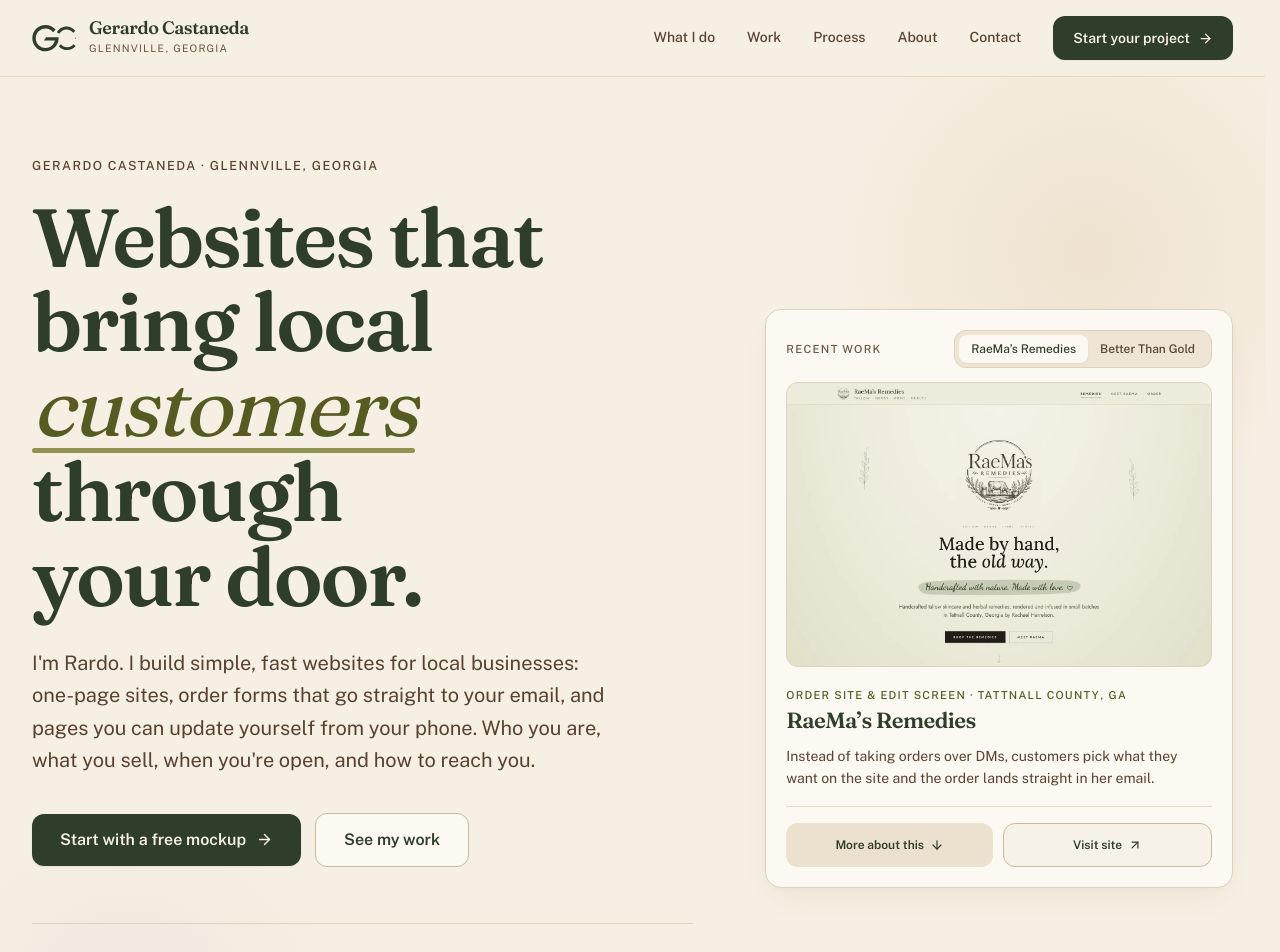
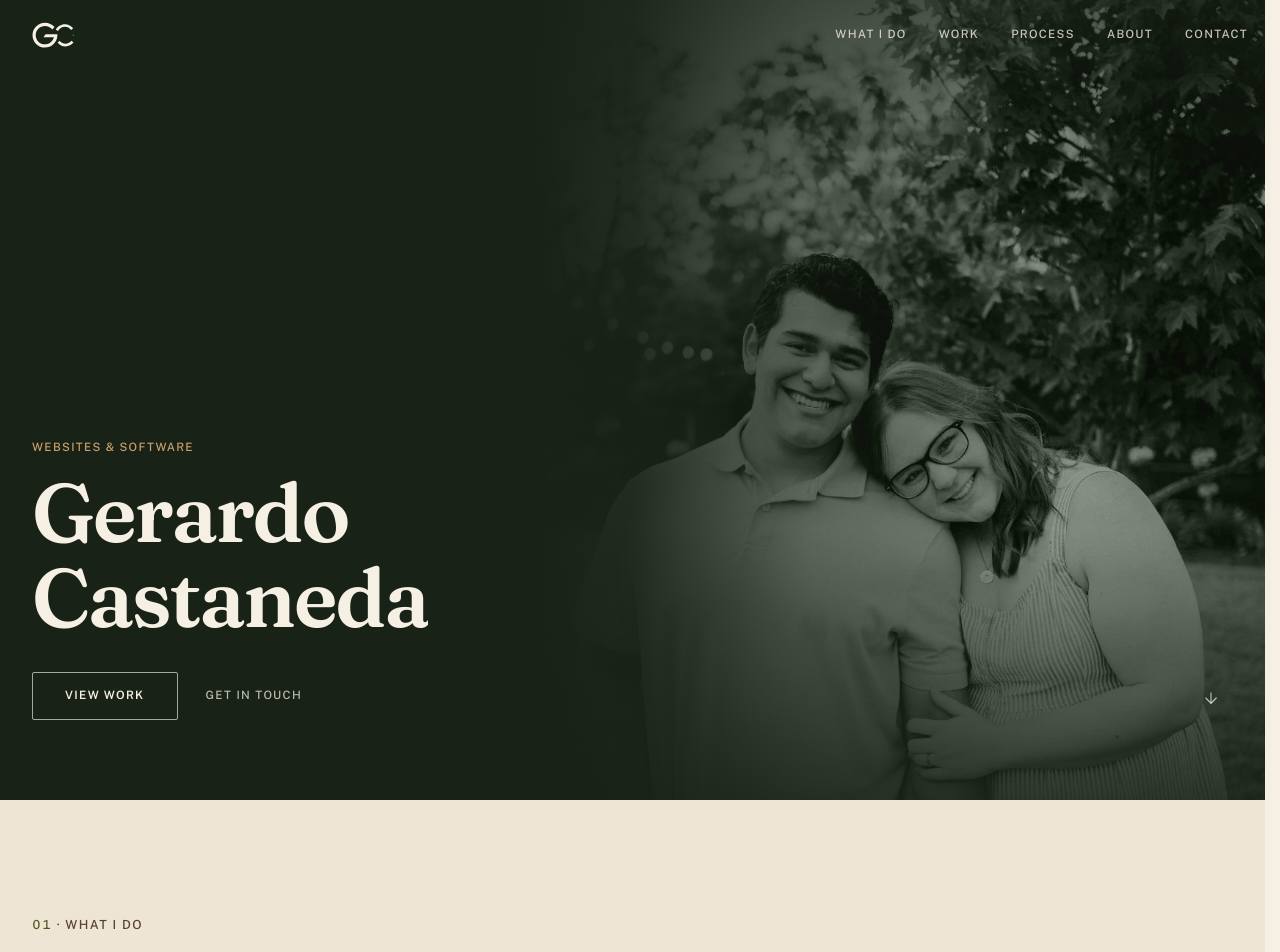
Before and after one commit to rardo711/rardo, a Next.js app: page / in a window 1280 px wide. Shown: the top 952 px of the page. Built offline with nearby package versions, Linux system fonts and the light colour scheme.

Commit message:
Redesign hero into full-bleed minimalist dark oak layout with floating header

```diff
--- a/app/globals.css
+++ b/app/globals.css
@@ -356,7 +356,11 @@ p {
 
 /* ——— Sticky header ——— */
 .site-header {
-  transition: transform 0.35s cubic-bezier(0.16, 1, 0.3, 1);
+  transition:
+    transform 0.35s cubic-bezier(0.16, 1, 0.3, 1),
+    background-color 0.3s ease,
+    border-color 0.3s ease,
+    color 0.3s ease;
   will-change: transform;
 }
 
--- a/components/Hero.tsx
+++ b/components/Hero.tsx
@@ -1,68 +1,12 @@
-"use client";
-
 import Image from "next/image";
-import Link from "next/link";
-import { useState } from "react";
-import { ArrowDown, ArrowRight, ArrowUpRight } from "lucide-react";
-import { LayoutGroup, motion, useReducedMotion } from "motion/react";
-import Reveal from "./Reveal";
-
-const EASE = [0.16, 1, 0.3, 1] as const;
-
-const specimens = [
-  {
-    id: "raemas",
-    shortLabel: "RaeMa’s Remedies",
-    name: "RaeMa’s Remedies",
-    category: "Order Site & Edit Screen",
-    location: "Tattnall County, GA",
-    url: "https://raemas-remedies.vercel.app",
-    image: "/work/raemas.webp",
-    imageAlt:
-      "RaeMa's Remedies homepage showing handcrafted tallow skincare and herbal remedies with direct ordering.",
-    summary:
-      "Instead of taking orders over DMs, customers pick what they want on the site and the order lands straight in her email.",
-  },
-  {
-    id: "tallow",
-    shortLabel: "Better Than Gold",
-    name: "Better Than Gold Tallow Co.",
-    category: "One-Page Site",
-    location: "Southeast Georgia",
-    url: "https://better-than-gold-tallow.vercel.app",
-    image: "/work/tallow.webp",
-    imageAlt:
-      "Better Than Gold Tallow Co. homepage over a golden pasture at sunrise in Southeast Georgia.",
-    summary:
-      "Built straight from her market flyer and farm photos: what she makes, her story, and an easy way to order.",
-  },
-] as const;
-
-const studioPromises = [
-  {
-    value: "Free mockup",
-    detail: "See a working draft on your phone before you pay anything",
-  },
-  {
-    value: "One flat fee",
-    detail: "Told upfront, with no monthly bills from me",
-  },
-  {
-    value: "About a week",
-    detail: "Built and online without dragging it out",
-  },
-  {
-    value: "100% yours",
-    detail: "Update hours & items yourself · Hablo español",
-  },
-];
+import { ArrowDown } from "lucide-react";
 
 function Line({ children, i }: { children: React.ReactNode; i: number }) {
   return (
-    <span className="-mb-[0.2em] block overflow-hidden pb-[0.2em]">
+    <span className="-mb-[0.18em] block overflow-hidden pb-[0.18em]">
       <span
         className="hero-line block"
-        style={{ "--d": `${0.02 + i * 0.06}s` } as React.CSSProperties}
+        style={{ "--d": `${0.04 + i * 0.08}s` } as React.CSSProperties}
       >
         {children}
       </span>
@@ -71,224 +15,95 @@ function Line({ children, i }: { children: React.ReactNode; i: number }) {
 }
 
 export default function Hero() {
-  const [activeIdx, setActiveIdx] = useState(0);
-  const reduce = useReducedMotion();
-  const active = specimens[activeIdx];
-
   return (
-    <section className="relative overflow-hidden border-b border-line bg-paper">
-      {/* Subtle Natural Porch Glow ambient daylight & sky mist */}
+    <section
+      id="hero"
+      data-surface="dark"
+      className="relative flex h-[100svh] min-h-[38rem] max-h-[58rem] flex-col justify-end overflow-hidden bg-[#192217] text-paper short-landscape:h-auto short-landscape:min-h-[28rem]"
+    >
+      {/* Full-resolution portrait anchored right so it never upscales past its native 1000px width */}
       <div
         aria-hidden
-        className="pointer-events-none absolute -right-24 -top-24 h-[34rem] w-[34rem] rounded-full bg-[radial-gradient(circle,rgba(202,160,107,0.16)_0%,transparent_68%)]"
+        className="pointer-events-none absolute inset-y-0 right-0 w-full md:w-[68%] lg:w-[62%] xl:w-[58%]"
+      >
+        <Image
+          src="/photos/gerardo-olivia.webp"
+          alt=""
+          fill
+          preload
+          unoptimized
+          sizes="(min-width: 1280px) 58vw, (min-width: 1024px) 62vw, (min-width: 768px) 68vw, 100vw"
+          className="object-cover object-[50%_20%] opacity-60 contrast-[1.06] brightness-[0.94] mix-blend-luminosity md:object-[54%_22%] md:opacity-78"
         />
+        {/* Seamless horizontal dissolve into the Deep Oak canvas on tablet and desktop */}
+        <div
+          className="hidden md:block absolute inset-0"
+          style={{
+            background:
+              "linear-gradient(90deg, #192217 0%, rgba(25,34,23,0.92) 14%, rgba(25,34,23,0.46) 38%, rgba(25,34,23,0.12) 72%, rgba(25,34,23,0.22) 100%)",
+          }}
+        />
+      </div>
+
+      {/* Mobile vertical scrim for header and bottom-left legibility */}
       <div
         aria-hidden
-        className="pointer-events-none absolute -bottom-28 -left-24 h-[28rem] w-[28rem] rounded-full bg-[radial-gradient(circle,rgba(121,144,170,0.08)_0%,transparent_68%)]"
+        className="pointer-events-none absolute inset-0 md:hidden"
+        style={{
+          background:
+            "linear-gradient(180deg, rgba(25,34,23,0.58) 0%, rgba(25,34,23,0.16) 36%, rgba(25,34,23,0.88) 76%, #192217 100%)",
+        }}
       />
 
-      <div className="gutter relative mx-auto max-w-6xl pb-16 pt-12 sm:pb-20 sm:pt-16 lg:max-w-7xl lg:pb-24 lg:pt-20 short-landscape:pb-12 short-landscape:pt-10">
-        <div className="grid items-center gap-12 lg:grid-cols-12 lg:gap-14">
-          {/* Left Column (7 cols): Expressive Editorial Headline & Story */}
-          <div className="lg:col-span-7 lg:pr-4">
-            <Reveal eager>
-              <p className="font-tech text-eyebrow font-medium uppercase text-ink-soft">
-                Gerardo Castaneda · Glennville, Georgia
+      {/* Desktop top and bottom atmospheric framing */}
+      <div
+        aria-hidden
+        className="pointer-events-none hidden md:block absolute inset-0"
+        style={{
+          background:
+            "linear-gradient(180deg, rgba(25,34,23,0.54) 0%, transparent 24%, transparent 66%, rgba(25,34,23,0.8) 100%)",
+        }}
+      />
+
+      {/* Foreground anchor aligned to the exact site gutter */}
+      <div className="gutter relative z-10 mx-auto w-full max-w-6xl pb-12 pt-32 sm:pb-16 lg:max-w-7xl lg:pb-20 short-landscape:pb-10 short-landscape:pt-24">
+        <div className="flex flex-col gap-8 md:flex-row md:items-end md:justify-between">
+          <div className="max-w-xl">
+            <p className="reveal-now font-tech text-[0.72rem] font-medium uppercase text-gold">
+              Websites &amp; software
             </p>
-            </Reveal>
 
-            <h1 className="mt-5 font-display text-display font-semibold text-ink">
-              <Line i={0}>Websites that</Line>
-              <Line i={1}>
-                bring local{" "}
-                <em className="relative inline-block font-normal italic text-accent-deep">
-                  customers
-                  <span
-                    aria-hidden
-                    className="hero-underline absolute -bottom-[0.04em] left-0 h-[0.055em] w-full rounded-full bg-accent/85"
-                  />
-                </em>
-              </Line>
-              <Line i={2}>through your door.</Line>
+            <h1 className="mt-3.5 font-display text-display font-semibold text-paper">
+              <Line i={0}>Gerardo</Line>
+              <Line i={1}>Castaneda</Line>
             </h1>
 
-            <Reveal eager delay={0.1}>
-              <p className="mt-7 max-w-xl text-lead text-ink-soft">
-                I&apos;m Rardo. I build simple, fast websites for local
-                businesses: one-page sites, order forms that go straight to
-                your email, and pages you can update yourself from your phone.
-                Who you are, what you sell, when you&apos;re open, and how to
-                reach you.
-              </p>
-            </Reveal>
-
-            <Reveal eager delay={0.14}>
-              <div className="mt-9 flex flex-col gap-3.5 sm:flex-row sm:flex-wrap sm:items-center">
+            <div
+              className="reveal-now mt-8 flex flex-wrap items-center gap-6 sm:gap-7"
+              style={{ "--d": "0.14s" } as React.CSSProperties}
+            >
+              <a
+                href="#work"
+                className="inline-flex min-h-12 items-center justify-center rounded-[2px] border border-paper/65 bg-transparent px-8 py-3 font-tech text-[0.72rem] font-semibold uppercase text-paper transition-colors duration-300 hover:border-paper hover:bg-paper hover:text-[#192217]"
+              >
+                View work
+              </a>
               <a
                 href="#inquire"
-                  data-inquire-product="One-Page Business Website"
-                  className="group inline-flex min-h-12 w-full items-center justify-center gap-2.5 rounded-xl bg-ink px-7 py-3.5 text-base font-semibold text-paper shadow-xs transition-all duration-300 hover:-translate-y-0.5 hover:bg-accent-deep active:translate-y-0 sm:w-auto"
+                className="u-sweep inline-flex min-h-11 items-center font-tech text-[0.72rem] font-medium uppercase text-paper/75 transition-colors duration-300 hover:text-paper"
               >
-                  <span>Start with a free mockup</span>
-                  <ArrowRight
-                    size={17}
-                    aria-hidden
-                    className="transition-transform duration-300 group-hover:translate-x-1"
-                  />
-                </a>
-                <Link
-                  href="#work"
-                  className="inline-flex min-h-12 w-full items-center justify-center gap-2 rounded-xl border border-line-strong bg-surface px-7 py-3.5 text-base font-semibold text-ink transition-all duration-300 hover:border-ink hover:bg-wash sm:w-auto"
-                >
-                  See my work
-                </Link>
-              </div>
-            </Reveal>
-
-            {/* Open, breathable studio promises */}
-            <Reveal eager delay={0.18}>
-              <dl className="mt-14 grid grid-cols-2 gap-6 border-t border-line pt-7 sm:grid-cols-4">
-                {studioPromises.map((item) => (
-                  <div key={item.value} className="flex flex-col">
-                    <dt className="font-display text-lg font-semibold leading-snug tracking-tight tabular-nums text-ink xl:text-[1.1875rem]">
-                      {item.value}
-                    </dt>
-                    <dd className="mt-1 text-xs leading-relaxed text-ink-soft">
-                      {item.detail}
-                    </dd>
-                  </div>
-                ))}
-              </dl>
-            </Reveal>
-          </div>
-
-          {/* Right Column (5 cols): Focused Live Proof Preview Card */}
-          <Reveal eager delay={0.12} className="lg:col-span-5">
-            <div className="card-editorial rounded-2xl p-4 sm:p-5">
-              {/* Segmented Switcher with Sliding Pill */}
-              <div className="flex flex-wrap items-center justify-between gap-2 pb-3.5">
-                <span className="font-tech text-[0.7rem] font-medium uppercase text-ink-mute">
-                  Recent Work
-                </span>
-                <LayoutGroup id="hero-specimens">
-                  <div
-                    role="tablist"
-                    aria-label="Preview recent client websites"
-                    className="inline-flex rounded-xl border border-line bg-wash/80 p-1"
-                  >
-                    {specimens.map((s, idx) => {
-                      const isSelected = idx === activeIdx;
-                      return (
-                        <button
-                          key={s.id}
-                          type="button"
-                          role="tab"
-                          id={`hero-tab-${s.id}`}
-                          aria-selected={isSelected}
-                          aria-controls={`hero-panel-${s.id}`}
-                          onClick={() => setActiveIdx(idx)}
-                          className={`relative z-10 rounded-lg px-3 py-1.5 text-xs font-medium transition-colors duration-200 ${
-                            isSelected
-                              ? "text-ink"
-                              : "text-ink-soft hover:text-ink"
-                          }`}
-                        >
-                          {isSelected && (
-                            <motion.span
-                              layoutId="hero-specimen-pill"
-                              transition={{
-                                type: "spring",
-                                stiffness: 380,
-                                damping: 32,
-                              }}
-                              className="absolute inset-0 -z-10 rounded-lg bg-surface shadow-xs"
-                            />
-                          )}
-                          {s.shortLabel}
-                        </button>
-                      );
-                    })}
-                  </div>
-                </LayoutGroup>
-              </div>
-
-              {/* Live Proof Preview Body */}
-              <div
-                role="tabpanel"
-                id={`hero-panel-${active.id}`}
-                aria-labelledby={`hero-tab-${active.id}`}
-              >
-                <motion.div
-                  key={active.id}
-                  initial={reduce ? false : { opacity: 0, y: 4 }}
-                  animate={{ opacity: 1, y: 0 }}
-                  transition={{ duration: 0.24, ease: EASE }}
-                >
-                  {/* Screenshot with gentle hover scale */}
-                  <a
-                    href={active.url}
-                    target="_blank"
-                    rel="noreferrer"
-                    aria-label={`Visit ${active.name} (opens in a new tab)`}
-                    className="group/shot relative block overflow-hidden rounded-xl border border-line bg-wash"
-                  >
-                    <Image
-                      src={active.image}
-                      alt={active.imageAlt}
-                      width={1440}
-                      height={1000}
-                      preload
-                      sizes="(min-width: 1024px) 40vw, 100vw"
-                      className="aspect-[3/2] w-full object-cover object-top transition-transform duration-700 ease-out group-hover/shot:scale-[1.025]"
-                    />
-                  </a>
-
-                  <div className="mt-4 pt-1">
-                    <p className="font-tech text-[0.6875rem] font-medium uppercase text-accent-deep">
-                      {active.category} · {active.location}
-                    </p>
-                    <h2 className="mt-1 font-display text-xl font-semibold leading-tight tracking-tight text-ink sm:text-[1.375rem]">
-                      {active.name}
-                    </h2>
-                    <p className="mt-2.5 text-sm leading-relaxed text-ink-soft">
-                      {active.summary}
-                    </p>
-
-                    <div className="mt-4 flex flex-wrap items-center gap-2.5 border-t border-line/80 pt-4">
-                      <a
-                        href={`#work-${active.id}`}
-                        className="group/details inline-flex min-h-11 flex-1 items-center justify-center gap-1.5 whitespace-nowrap rounded-xl bg-wash px-4 py-2.5 text-xs font-semibold text-ink transition-colors duration-300 hover:bg-ink hover:text-paper"
-                      >
-                        <span>More about this</span>
-                        <ArrowDown
-                          size={14}
-                          aria-hidden
-                          className="transition-transform duration-300 group-hover/details:translate-y-0.5"
-                        />
-                      </a>
-                      <a
-                        href={active.url}
-                        target="_blank"
-                        rel="noreferrer"
-                        className="group/visit inline-flex min-h-11 flex-1 items-center justify-center gap-1.5 whitespace-nowrap rounded-xl border border-line-strong bg-paper/70 px-4 py-2.5 text-xs font-semibold text-ink transition-colors duration-300 hover:border-ink hover:bg-wash"
-                      >
-                        <span>Visit site</span>
-                        <span className="sr-only">
-                          {" "}
-                          for {active.name} (opens in a new tab)
-                        </span>
-                        <ArrowUpRight
-                          size={14}
-                          aria-hidden
-                          className="transition-transform duration-300 group-hover/visit:translate-x-0.5 group-hover/visit:-translate-y-0.5"
-                        />
+                Get in touch
               </a>
             </div>
           </div>
-                </motion.div>
-              </div>
-            </div>
-          </Reveal>
+
+          <a
+            href="#services"
+            aria-label="Scroll to What I do"
+            className="hidden md:inline-flex h-11 w-11 items-center justify-center text-paper/75 transition-all duration-300 hover:translate-y-0.5 hover:text-paper"
+          >
+            <ArrowDown size={18} strokeWidth={1.5} aria-hidden />
+          </a>
         </div>
       </div>
 
--- a/components/Nav.tsx
+++ b/components/Nav.tsx
@@ -29,19 +29,49 @@ function Burger({ open }: { open: boolean }) {
 
 export default function Nav() {
   const pathname = usePathname();
+  const isHome = pathname === "/";
   const reduce = useReducedMotion();
   const [openedPath, setOpenedPath] = useState<string | null>(null);
+  const [heroScrollState, setHeroScrollState] = useState<{
+    path: string;
+    past: boolean;
+  }>({ path: "/", past: false });
+
   const open = openedPath === pathname;
+  const overHero =
+    isHome && !(heroScrollState.path === pathname && heroScrollState.past);
+
   const headerRef = useRef<HTMLElement>(null);
   const openRef = useRef(false);
   const buttonRef = useRef<HTMLButtonElement>(null);
   const menuRef = useRef<HTMLDivElement>(null);
 
   function brandClick(e: React.MouseEvent) {
-    if (pathname !== "/") return;
+    if (!isHome) return;
     e.preventDefault();
     window.scrollTo({ top: 0, behavior: reduce ? "auto" : "smooth" });
   }
+
+  useEffect(() => {
+    if (!isHome) return;
+    const hero = document.getElementById("hero-end");
+    if (!hero) return;
+
+    const io = new IntersectionObserver(
+      ([entry]) => {
+        const past = !entry.isIntersecting;
+        setHeroScrollState((prev) =>
+          prev.path === pathname && prev.past === past
+            ? prev
+            : { path: pathname, past },
+        );
+      },
+      { rootMargin: "-76px 0px 0px 0px", threshold: 0 },
+    );
+
+    io.observe(hero);
+    return () => io.disconnect();
+  }, [isHome, pathname]);
 
   useEffect(() => {
     const header = headerRef.current;
@@ -114,36 +144,41 @@ export default function Nav() {
     };
   }, [open]);
 
-  const primaryCtaHref = pathname === "/" ? "#inquire" : "/contact";
-
   return (
     <header
       ref={headerRef}
-      className="site-header sticky top-0 z-50 border-b border-line/80 bg-paper/85 backdrop-blur-md pt-[env(safe-area-inset-top)]"
+      data-surface={overHero ? "dark" : undefined}
+      className={`site-header z-50 border-b pt-[env(safe-area-inset-top)] ${
+        isHome ? "fixed inset-x-0 top-0" : "sticky top-0"
+      } ${
+        overHero
+          ? "border-transparent bg-transparent text-paper"
+          : "border-line/80 bg-paper/88 text-ink backdrop-blur-md"
+      }`}
     >
-      <div className="gutter mx-auto flex max-w-6xl items-center justify-between gap-4 py-4 lg:max-w-7xl">
+      <div className="gutter mx-auto flex max-w-6xl items-center justify-between gap-4 py-4 sm:py-5 lg:max-w-7xl">
         <Link
           href="/"
           onClick={brandClick}
-          className="group flex shrink-0 items-center gap-2.5 text-ink lg:gap-3"
+          className="group flex shrink-0 items-center gap-3"
           aria-label="Gerardo Castaneda · home"
         >
           <Logo
-            size={32}
-            className="text-ink transition-transform duration-500 ease-out group-hover:scale-[1.03]"
+            size={30}
+            className="transition-transform duration-500 ease-out group-hover:scale-[1.03]"
           />
-          <div className="flex flex-col">
-            <span className="whitespace-nowrap font-display text-base font-semibold leading-none tracking-tight lg:text-lg">
-              Gerardo Castaneda
-            </span>
-            <span className="mt-1 whitespace-nowrap font-tech text-[0.65rem] uppercase text-ink-mute">
-              Glennville, Georgia
-            </span>
-          </div>
+          <span
+            aria-hidden={overHero || undefined}
+            className={`whitespace-nowrap font-display text-base font-semibold leading-none tracking-tight transition-opacity duration-300 lg:text-lg ${
+              overHero ? "pointer-events-none select-none opacity-0" : "opacity-100"
+            }`}
+          >
+            Gerardo Castaneda
+          </span>
         </Link>
 
         <nav
-          className="hidden items-center md:flex md:gap-4 lg:gap-8"
+          className="hidden items-center md:flex md:gap-6 lg:gap-8"
           aria-label="Primary"
         >
           {links.map((l) => {
@@ -155,25 +190,18 @@ export default function Nav() {
                 key={l.href}
                 href={l.href}
                 aria-current={active ? "page" : undefined}
-                className={`u-sweep whitespace-nowrap text-[0.8125rem] font-medium transition-colors duration-300 hover:text-ink lg:text-sm ${
-                  active ? "font-semibold text-ink" : "text-ink-soft"
+                className={`u-sweep whitespace-nowrap font-tech text-[0.72rem] uppercase transition-colors duration-300 ${
+                  overHero
+                    ? "font-medium text-paper/80 hover:text-paper"
+                    : active
+                      ? "font-semibold text-ink"
+                      : "font-medium text-ink-soft hover:text-ink"
                 }`}
               >
                 {l.label}
               </Link>
             );
           })}
-          <Link
-            href={primaryCtaHref}
-            className="group inline-flex min-h-11 shrink-0 items-center gap-1.5 whitespace-nowrap rounded-xl bg-ink px-3.5 py-2 text-xs font-semibold text-paper shadow-xs transition-all duration-300 hover:-translate-y-0.5 hover:bg-accent-deep active:translate-y-0 lg:gap-2 lg:px-5 lg:py-2.5 lg:text-sm"
-          >
-            <span>Start your project</span>
-            <ArrowRight
-              size={15}
-              aria-hidden
-              className="transition-transform duration-300 group-hover:translate-x-0.5"
-            />
-          </Link>
         </nav>
 
         <div ref={menuRef} className="relative md:hidden">
@@ -184,7 +212,11 @@ export default function Nav() {
             aria-expanded={open}
             aria-controls="site-menu"
             aria-label={open ? "Close menu" : "Open menu"}
-            className="inline-flex h-11 w-11 items-center justify-center rounded-xl border border-line-strong bg-surface text-ink transition-colors hover:border-ink data-[open=true]:bg-wash"
+            className={`inline-flex h-11 w-11 items-center justify-center rounded-[2px] border transition-colors ${
+              overHero
+                ? "border-paper/25 bg-transparent text-paper hover:border-paper/60 data-[open=true]:bg-paper/10"
+                : "border-line-strong bg-surface text-ink hover:border-ink data-[open=true]:bg-wash"
+            }`}
             data-open={open}
           >
             <Burger open={open} />
@@ -203,7 +235,7 @@ export default function Nav() {
                   reduce ? { opacity: 0 } : { opacity: 0, y: -6, scale: 0.98 }
                 }
                 transition={{ duration: 0.28, ease: EASE }}
-                className="menu-pop absolute right-0 top-[calc(100%+0.625rem)] z-[70] w-[min(21rem,calc(100vw-2.5rem))] rounded-2xl border border-line bg-surface p-2.5"
+                className="menu-pop absolute right-0 top-[calc(100%+0.625rem)] z-[70] w-[min(20rem,calc(100vw-2.5rem))] rounded-2xl border border-line bg-surface p-2.5 text-ink"
               >
                 <ul className="flex flex-col gap-0.5">
                   {links.map((l, i) => {
@@ -242,20 +274,6 @@ export default function Nav() {
                     );
                   })}
                 </ul>
-                <div className="mt-2 border-t border-line pt-2">
-                  <Link
-                    href={primaryCtaHref}
-                    onClick={() => setOpenedPath(null)}
-                    className="group flex min-h-12 w-full items-center justify-between rounded-xl bg-ink px-5 py-3 text-sm font-semibold text-paper transition-colors hover:bg-accent-deep"
-                  >
-                    <span>Start your project</span>
-                    <ArrowRight
-                      size={16}
-                      aria-hidden
-                      className="transition-transform duration-300 group-hover:translate-x-0.5"
-                    />
-                  </Link>
-                </div>
               </motion.nav>
             )}
           </AnimatePresence>
```
Lines whose indentation alone changed are shown as unchanged.
